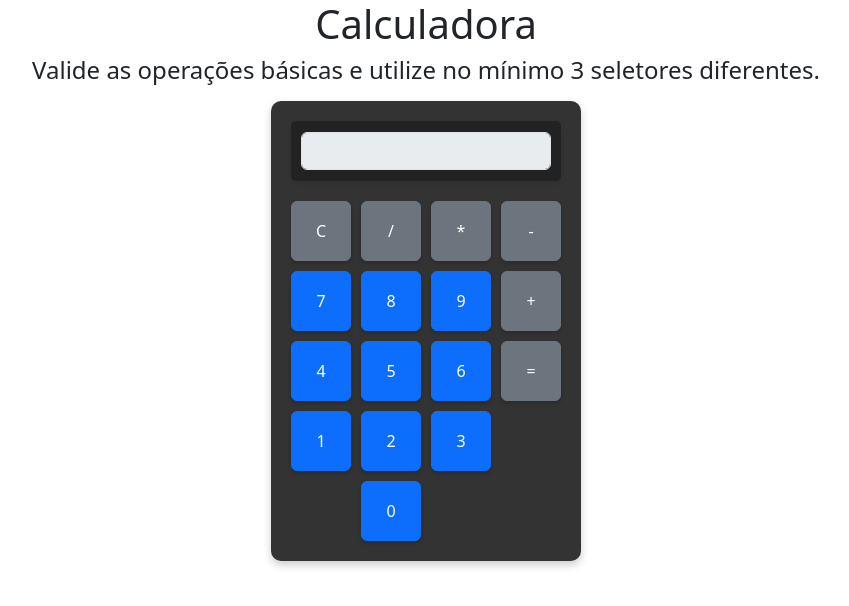
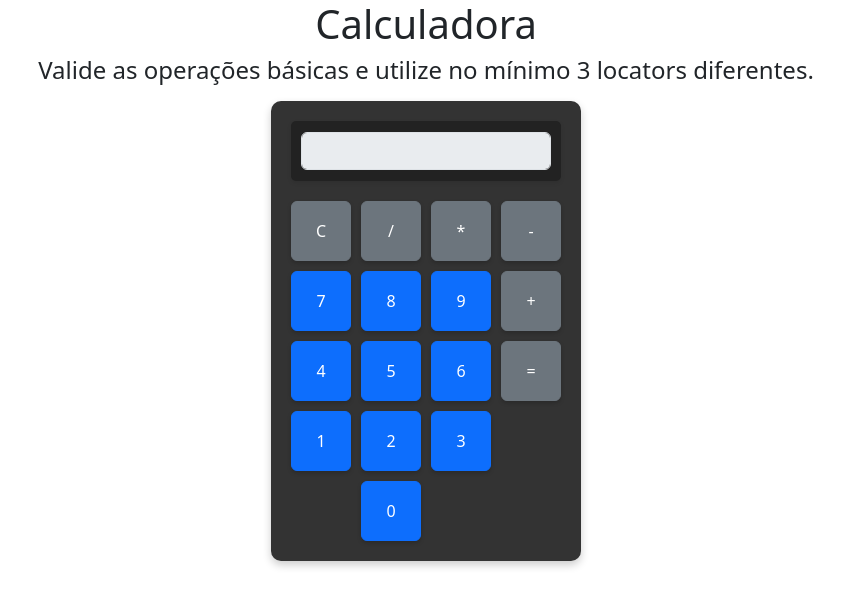
Before and after one commit to igorsmasc/calculadora_atividade_selenium, a plain HTML site: page index.html in a window 1280 px wide. Shown: the whole page, without its empty margins (214-1063 px from the left). Drawn offline with nearby package versions, Linux system fonts and the light colour scheme.

Commit message:
Update index.html

```diff
--- a/index.html
+++ b/index.html
@@ -13,7 +13,7 @@
     <div class="container">
         <div>
             <h1 class="text-center">Calculadora</h1>
-            <h4 class="text-center">Valide as operações básicas e utilize no mínimo 3 seletores diferentes.</p>
+            <h4 class="text-center">Valide as operações básicas e utilize no mínimo 3 locators diferentes.</p>
         </div>
         <div class="calculator">
             <div class="display">
```
